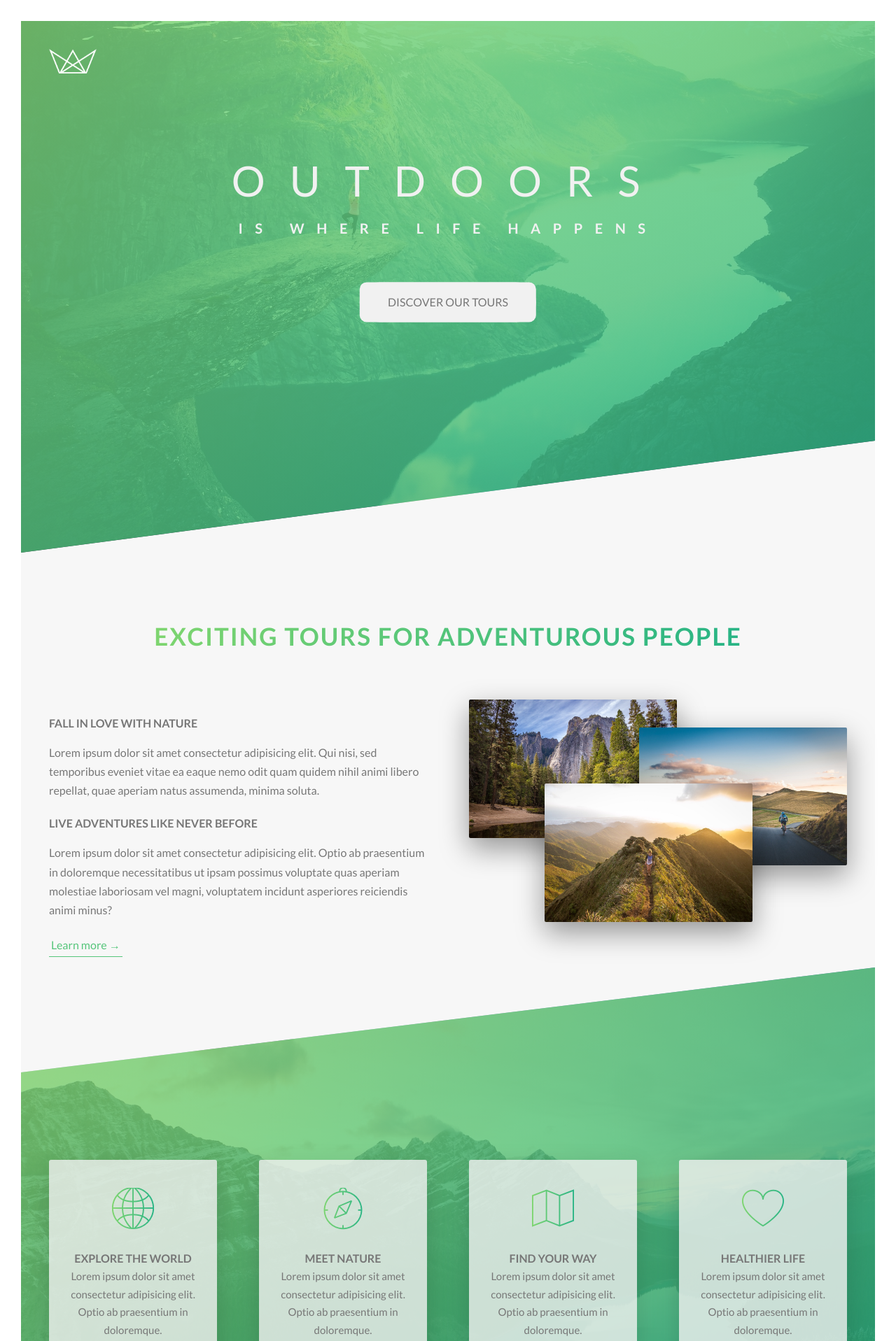
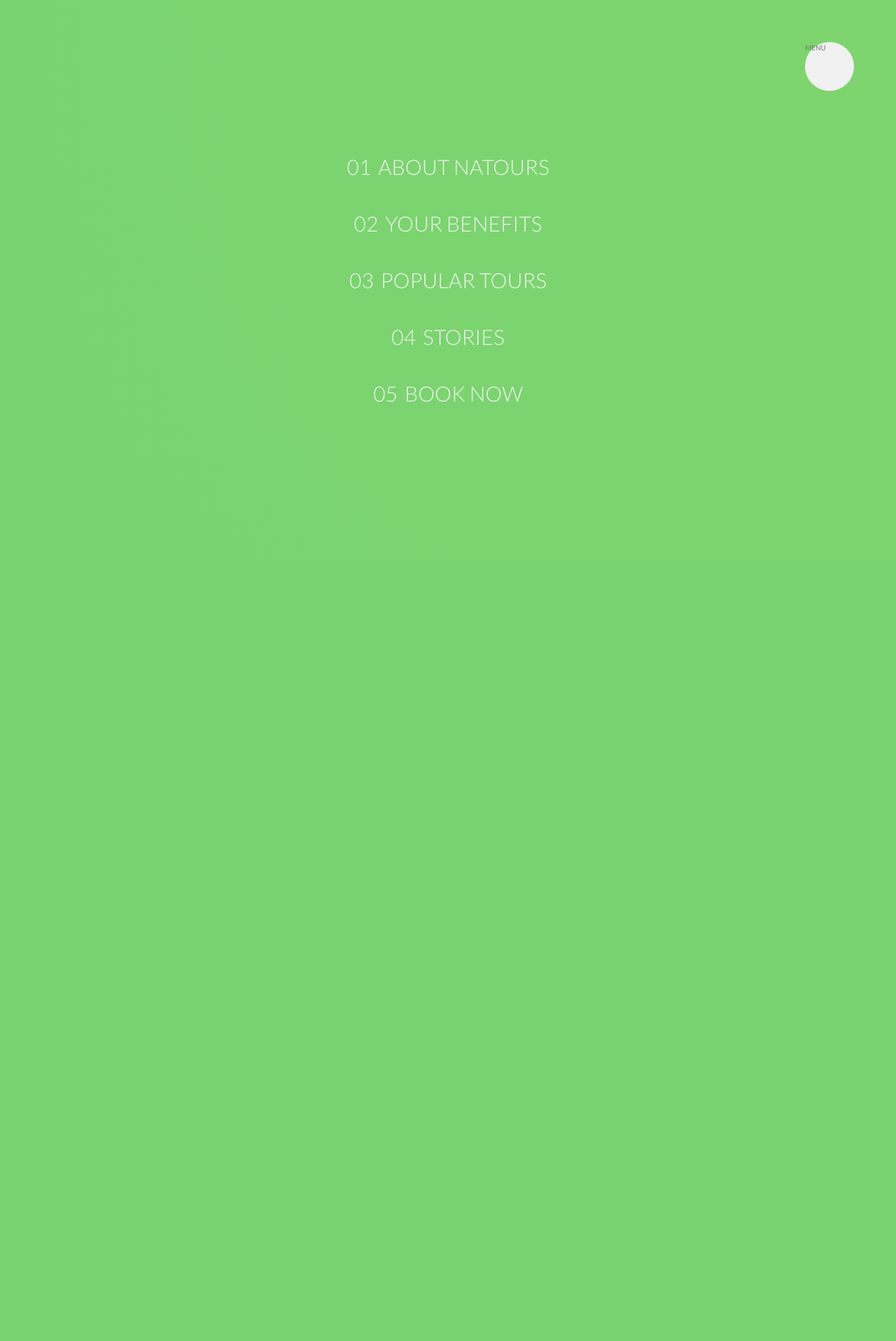
Before and after one commit to peteyb/advanced-css-course, a PHP site: page /Natours/starter/home.html in a window 1280 px wide. Shown: the top 1917 px of the page at 70% size. After the commit the page ends 575 px from the top, so only its background shows below. Run offline with PHP 8.4, Linux system fonts and the light colour scheme.

Commit message:
nav setup

```diff
--- a/Natours/starter/css/style.css
+++ b/Natours/starter/css/style.css
@@ -452,6 +452,69 @@ body {
     transform: translateX(-4rem) scale(1);
     filter: blur(3px) brightness(80%); }
 
+.navigation__checkbox {
+  display: none; }
+
+.navigation__button {
+  background-color: #f1f1f1;
+  height: 7rem;
+  width: 7rem;
+  position: fixed;
+  top: 6rem;
+  right: 6rem;
+  border-radius: 50%;
+  z-index: 2000; }
+
+.navigation__background {
+  height: 6rem;
+  width: 6rem;
+  border-radius: 50%;
+  position: fixed;
+  top: 6.5rem;
+  right: 6.5rem;
+  background-image: radial-gradient(#7ed56f, #28b485);
+  z-index: 1000;
+  transform: scale(500); }
+
+.navigation__nav {
+  height: 100vh;
+  width: 100%;
+  position: fixed;
+  top: 0;
+  right: 0;
+  z-index: 1500; }
+
+.navigation__list {
+  position: absolute;
+  top: 50%;
+  left: 50%;
+  transform: translate(-50%, -50%);
+  list-style: none;
+  text-align: center; }
+
+.navigation__item {
+  margin: 1rem; }
+
+.navigation__link:link, .navigation__link:visited {
+  display: inline-block;
+  font-size: 3rem;
+  font-weight: 300;
+  padding: 1rem 2rem;
+  color: #f1f1f1;
+  text-decoration: none;
+  text-transform: uppercase;
+  background-image: linear-gradient(120deg, transparent 0%, transparent 50%, #f1f1f1 50%);
+  background-size: 225%;
+  transition: all .4s; }
+  .navigation__link:link span, .navigation__link:visited span {
+    margin-right: 1rem;
+    display: inline-block; }
+
+.navigation__link:hover, .navigation__link:active {
+  background-position: 100%;
+  color: #55c57a;
+  transform: translateX(1rem); }
+
 .footer {
   background-color: #333;
   padding: 10rem 0;
--- a/Natours/starter/home.html
+++ b/Natours/starter/home.html
@@ -15,6 +15,24 @@
 </head>
 
 <body>
+    <div class="navigation">
+        <input type="checkbox" class="navigation__checkbox" id="navi-toggle">
+
+        <label for="navi-toggle" class="navigation__button">MENU</label>
+
+        <div class="navigation__background">&nbsp;</div>
+
+        <nav class="navigation__nav">
+            <ul class="navigation__list">
+                <li class="navigation__item"><a href="#" class="navigation__link"><span>01</span>About Natours</a></li>
+                <li class="navigation__item"><a href="#" class="navigation__link"><span>02</span>Your Benefits</a></li>
+                <li class="navigation__item"><a href="#" class="navigation__link"><span>03</span>Popular tours</a></li>
+                <li class="navigation__item"><a href="#" class="navigation__link"><span>04</span>Stories</a></li>
+                <li class="navigation__item"><a href="#" class="navigation__link"><span>05</span>Book now</a></li>
+            </ul>
+        </nav>
+    </div>
+
     <header class="header">
         <div class="header__logo-box">
             <img src="img/logo-white.png" alt="logo" class="header__logo" />
--- a/Natours/starter/sass/abstracts/_mixins.scss
+++ b/Natours/starter/sass/abstracts/_mixins.scss
@@ -5,3 +5,10 @@
         clear: both;
     }
 }
+
+@mixin centered {
+    position: absolute;
+    top: 50%;
+    left: 50%;
+    transform: translate(-50%, -50%);
+}
--- /dev/null
+++ b/Natours/starter/sass/layout/_navigation.scss
@@ -0,0 +1,78 @@
+.navigation {
+    // position: relative;
+
+    &__checkbox {
+        display: none;
+    }
+
+    &__button {
+        background-color: $color-white;
+        height: 7rem;
+        width: 7rem;
+        position: fixed;
+        top: 6rem;
+        right: 6rem;
+        border-radius: 50%;
+        z-index: 2000;
+    }
+
+    &__background {
+        height: 6rem;
+        width: 6rem;
+        border-radius: 50%;
+        position: fixed;
+        top: 6.5rem;
+        right: 6.5rem;
+        background-image: radial-gradient($color-primary-light, $color-primary-dark);
+        z-index: 1000;
+
+        transform: scale(500);
+    }
+
+    &__nav {
+        height: 100vh;
+        width: 100%;
+        position: fixed;
+        top: 0;
+        right: 0;
+        z-index: 1500;
+    }
+
+    &__list {
+        @include centered;
+        list-style: none;
+        text-align: center;
+    }
+
+    &__item {
+        margin: 1rem;
+    }
+
+    &__link {
+        &:link,
+        &:visited {
+            display: inline-block;
+            font-size: 3rem;
+            font-weight: 300;
+            padding: 1rem 2rem;
+            color: $color-white;
+            text-decoration: none;
+            text-transform: uppercase;
+            background-image: linear-gradient(120deg, transparent 0%, transparent 50%, $color-white 50%);
+            background-size: 225%;
+            transition: all .4s;
+
+            span {
+                margin-right: 1rem;
+                display: inline-block;
+            }
+        }
+
+        &:hover,
+        &:active {
+            background-position: 100%;
+            color: $color-primary;
+            transform: translateX(1rem);
+        }
+    }
+}
--- a/Natours/starter/sass/main.scss
+++ b/Natours/starter/sass/main.scss
@@ -15,6 +15,7 @@
 @import "components/feature-box";
 @import "components/story";
 
+@import "layout/navigation";
 @import "layout/footer";
 @import "layout/grid";
 @import "layout/header";
```
